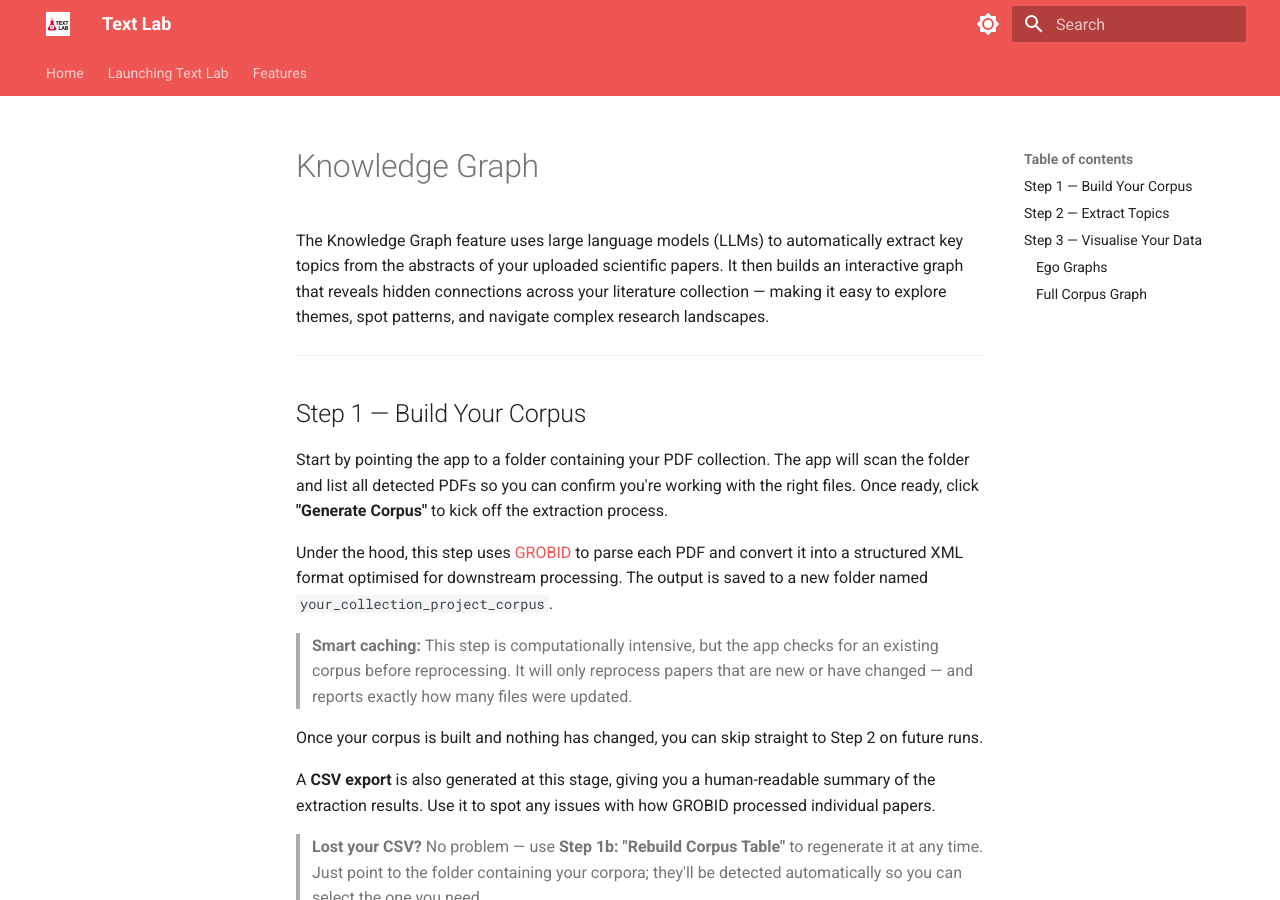
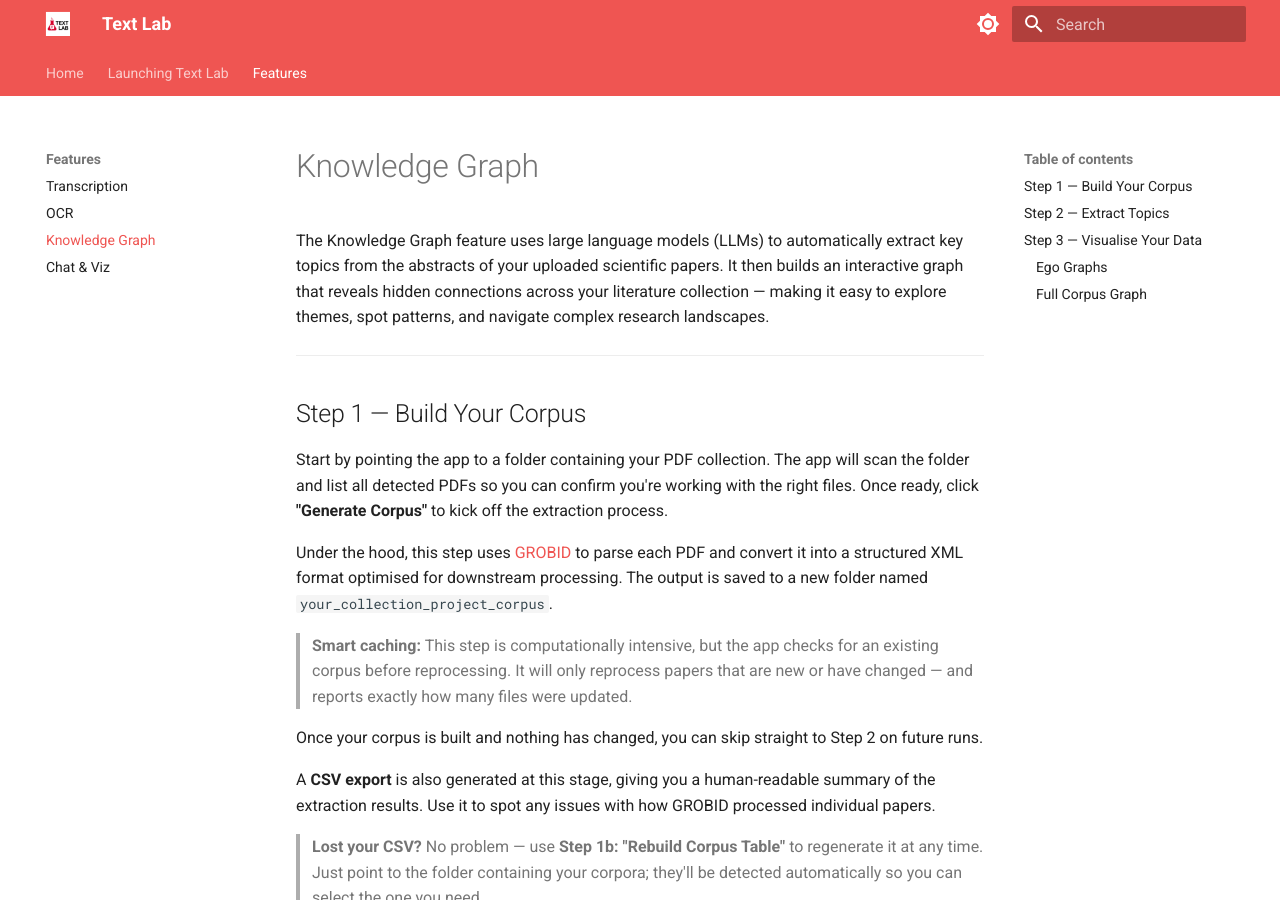
Before and after one commit to dsl-unibe-ch/text_lab, an MkDocs documentation site: the page built from docs/knowledge_graph.md, in a window 1280 px wide and 900 px high. Built offline with MkDocs 1.6.1 and Material for MkDocs 9.7.7, drawn with Linux system fonts in a browser that asks for light colours.

Commit message:
add knowledge graph to docs

```diff
--- a/mkdocs.yml
+++ b/mkdocs.yml
@@ -38,6 +38,7 @@ nav:
   - Features:
     - Transcription: transcription.md
     - OCR: ocr.md
+    - Knowledge Graph: knowledge_graph.md
     - Chat & Viz: other_tools.md
 
 # Extensions to make Markdown look better
```
